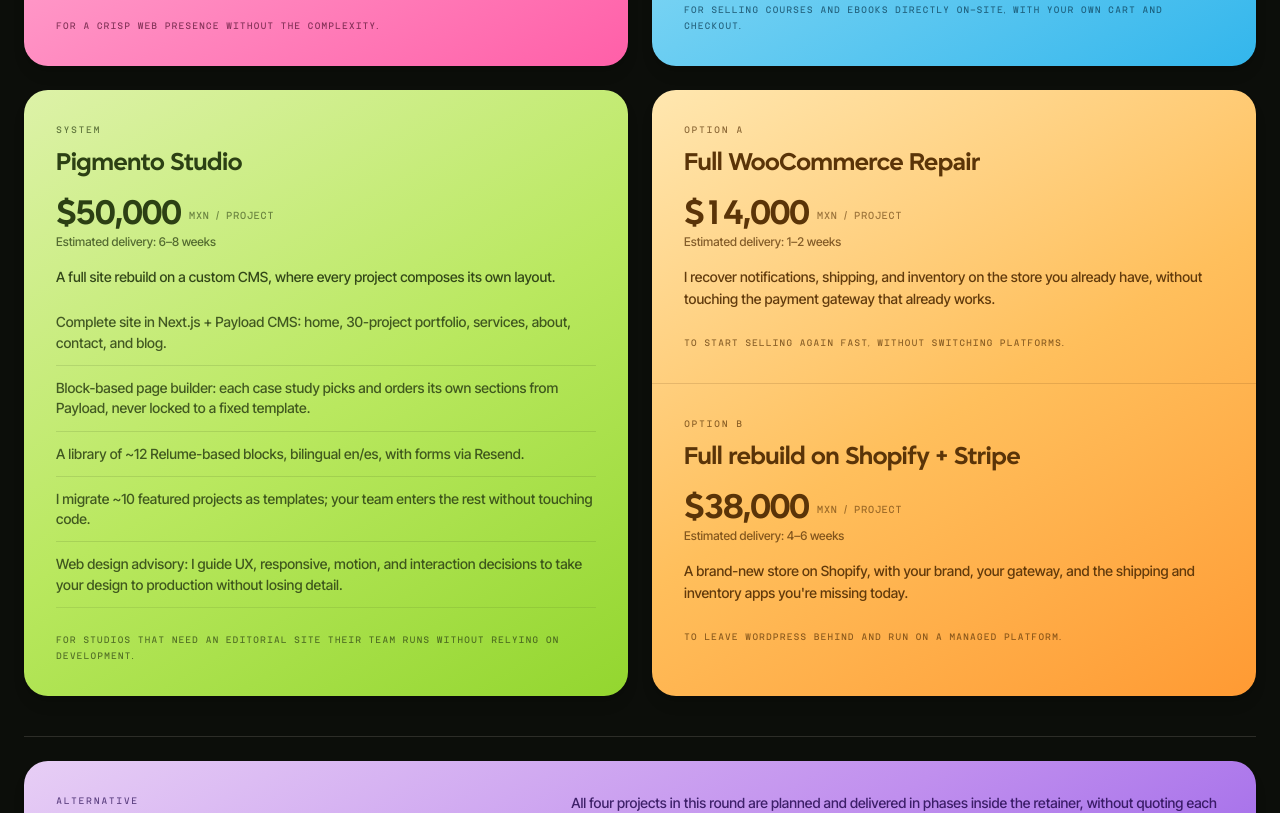
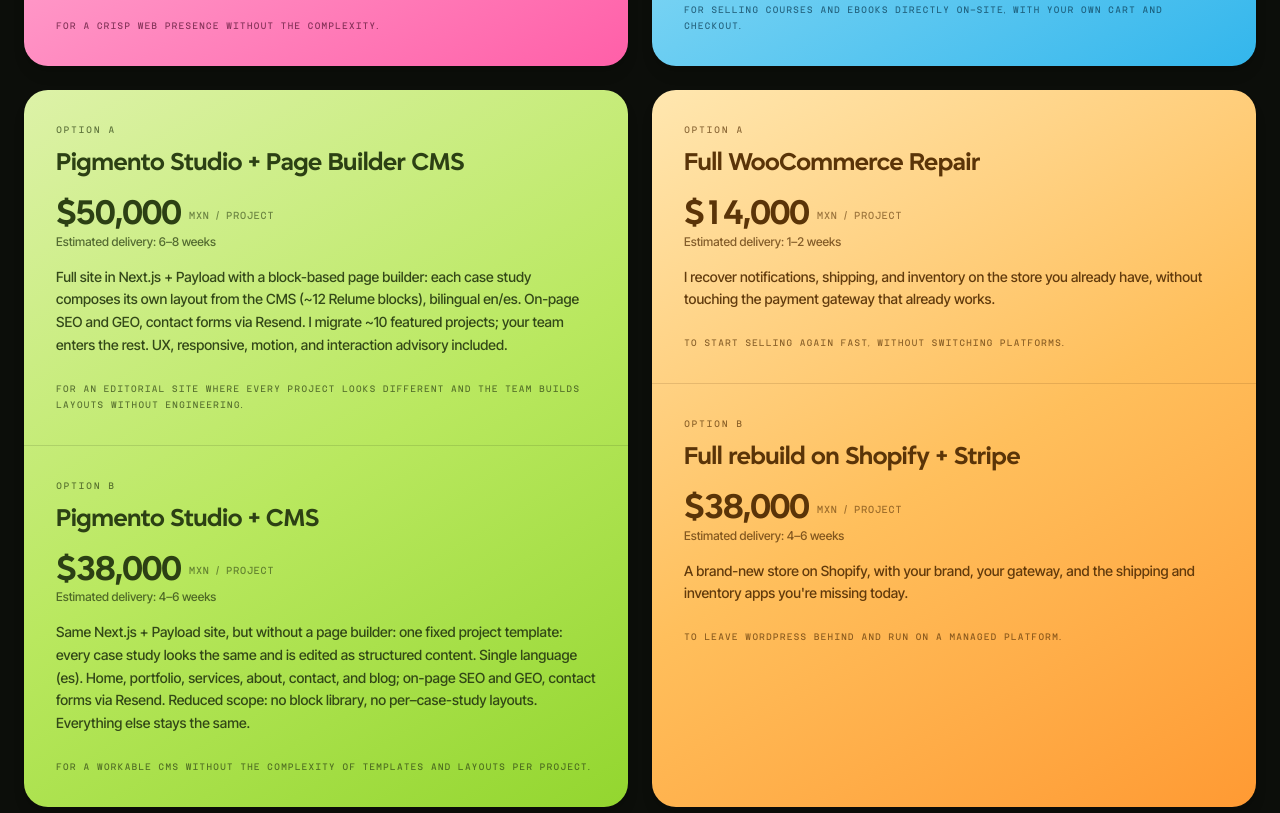
Before and after one commit to karenrebecag/Portfolio2026, a Next.js app in the folder apps/web/: page /en/proposals/ronda01-pigmento in a window 1280 px wide. Shown: the part 1860-2673 px from the top of the page. Built offline with nearby package versions, Linux system fonts and the light colour scheme.

Commit message:
feat(proposals): dual Pigmento CMS options with clear scope tiers
Split Pigmento Studio into Page Builder CMS vs fixed-template CMS so the
$50k vs $38k gap is justified by complexity, not an opaque single price.

```diff
--- a/apps/web/messages/en.json
+++ b/apps/web/messages/en.json
@@ -578,20 +578,22 @@
         "category": "Landing",
         "audience": "For a crisp web presence without the complexity.",
         "timeline": "Estimated delivery: 2–3 weeks"
+      }
+    ],
+    "pigmento_options": [
+      {
+        "label": "Option A",
+        "title": "Pigmento Studio + Page Builder CMS",
+        "tagline": "Full site in Next.js + Payload with a block-based page builder: each case study composes its own layout from the CMS (~12 Relume blocks), bilingual en/es. On-page SEO and GEO, contact forms via Resend. I migrate ~10 featured projects; your team enters the rest. UX, responsive, motion, and interaction advisory included.",
+        "audience": "For an editorial site where every project looks different and the team builds layouts without engineering.",
+        "timeline": "Estimated delivery: 6–8 weeks"
       },
       {
-        "title": "Pigmento Studio",
-        "tagline": "A full site rebuild on a custom CMS, where every project composes its own layout.",
-        "includes": [
-          "Complete site in Next.js + Payload CMS: home, 30-project portfolio, services, about, contact, and blog.",
-          "Block-based page builder: each case study picks and orders its own sections from Payload, never locked to a fixed template.",
-          "A library of ~12 Relume-based blocks, bilingual en/es, with forms via Resend.",
-          "I migrate ~10 featured projects as templates; your team enters the rest without touching code.",
-          "Web design advisory: I guide UX, responsive, motion, and interaction decisions to take your design to production without losing detail."
-        ],
-        "category": "System",
-        "audience": "For studios that need an editorial site their team runs without relying on development.",
-        "timeline": "Estimated delivery: 6–8 weeks"
+        "label": "Option B",
+        "title": "Pigmento Studio + CMS",
+        "tagline": "Same Next.js + Payload site, but without a page builder: one fixed project template: every case study looks the same and is edited as structured content. Single language (es). Home, portfolio, services, about, contact, and blog; on-page SEO and GEO, contact forms via Resend. Reduced scope: no block library, no per–case-study layouts. Everything else stays the same.",
+        "audience": "For a workable CMS without the complexity of templates and layouts per project.",
+        "timeline": "Estimated delivery: 4–6 weeks"
       }
     ],
     "pricing_price_unit": "MXN / project",
--- a/apps/web/messages/es.json
+++ b/apps/web/messages/es.json
@@ -578,20 +578,22 @@
         "category": "Landing",
         "audience": "Para una presencia web nítida y sin complejidad.",
         "timeline": "Entrega estimada: 2–3 semanas"
+      }
+    ],
+    "pigmento_options": [
+      {
+        "label": "Opción A",
+        "title": "Pigmento Studio + Page Builder CMS",
+        "tagline": "Sitio completo en Next.js + Payload con page builder por bloques: cada case study compone su propio layout desde el CMS (~12 bloques Relume), bilingüe es/en. SEO y GEO on-page, formularios de contacto vía Resend. Migro ~10 proyectos destacados; tu equipo captura el resto. Asesoría de UX, responsive, motion e interacción incluida.",
+        "audience": "Para un sitio editorial donde cada proyecto se ve distinto y el equipo arma layouts sin desarrollo.",
+        "timeline": "Entrega estimada: 6–8 semanas"
       },
       {
-        "title": "Pigmento Studio",
-        "tagline": "Reconstrucción integral del sitio sobre un CMS a medida, donde cada proyecto compone su propio layout.",
-        "includes": [
-          "Sitio completo en Next.js + Payload CMS: home, portafolio de 30, servicios, nosotros, contacto y blog.",
-          "Page builder por bloques: cada case study elige y ordena sus propias secciones desde Payload, sin quedar atado a un template fijo.",
-          "Biblioteca de ~12 bloques basados en Relume, bilingüe es/en, con formularios vía Resend.",
-          "Migro ~10 proyectos destacados como plantilla; tu equipo captura el resto sin tocar código.",
-          "Asesoría de diseño web: te acompaño en decisiones de UX, responsive, motion e interacción para llevar tu diseño a producción sin perder detalle."
-        ],
-        "category": "Sistema",
-        "audience": "Para estudios que necesitan un sitio editorial que su equipo maneja sin depender de desarrollo.",
-        "timeline": "Entrega estimada: 6–8 semanas"
+        "label": "Opción B",
+        "title": "Pigmento Studio + CMS",
+        "tagline": "Mismo sitio en Next.js + Payload, pero sin page builder: un solo template de proyecto: todos se ven igual y se editan como contenido estructurado. Un solo idioma (es). Home, portafolio, servicios, nosotros, contacto y blog; SEO y GEO on-page, formularios de contacto vía Resend. Alcance recortado donde no se construye la biblioteca de bloques ni layouts por case study. El resto, queda igual.",
+        "audience": "Para un CMS operable sin la complejidad de plantillas y layouts por proyecto.",
+        "timeline": "Entrega estimada: 4–6 semanas"
       }
     ],
     "pricing_price_unit": "MXN / proyecto",
--- a/apps/web/src/app/[locale]/(main)/proposals/ronda01-pigmento/page.tsx
+++ b/apps/web/src/app/[locale]/(main)/proposals/ronda01-pigmento/page.tsx
@@ -9,6 +9,8 @@
   MAORI_CARD_GRADIENT,
   MAORI_PRICING_PRESENTATION,
   PACKAGE_PRESENTATION,
+  PIGMENTO_CARD_GRADIENT,
+  PIGMENTO_PRICING_PRESENTATION,
   PROJECT_PRICING_PRESENTATION,
   RETAINER_CARD_GRADIENT,
   type ProposalDualOptionPresentation,
@@ -83,7 +85,7 @@
   gradient: { bg: string; text: string }
 }
 
-/** Card de precio único (1er y 3er slot: tintas.zip, Pigmento Studio). */
+/** Card de precio único (1er slot: tintas.zip). */
 function PriceCard({ item }: { item: PriceCardItem }) {
   return (
     <div className="flex">
@@ -126,8 +128,7 @@
 
 /**
  * Card compartida con 2 opciones apiladas (divisor horizontal), en vez de una
- * card por opción. Usada por el 2do slot (e-commerce: Jamstack vs. Shopify +
- * Stripe) y el 4to slot (maori: reparación vs. recreación) del grid.
+ * card por opción. Usada por e-commerce, Pigmento Studio y maori del grid.
  */
 function DualOptionCard({ gradient, options }: { gradient: { bg: string; text: string }; options: DualOption[] }) {
   return (
@@ -217,10 +218,14 @@
     }
   })
 
-  // 2do slot — e-commerce: Jamstack vs. Shopify + Stripe son dos caminos con
-  // precio propio, no un rango genérico; misma card compartida que maori.
-  const ecommerceOptions = (t.raw('ecommerce_options') as ProposalDualOptionText[]).map((opt, i) => {
-    const pres = ECOMMERCE_PRICING_PRESENTATION[i]
+  // E-commerce, Pigmento y maori: dos caminos con precio propio cada uno
+  // (misma card DualOptionCard, no un rango genérico).
+  const mapDualOptions = (
+    items: ProposalDualOptionText[],
+    presentation: { price: number; priceMax?: number }[],
+  ): DualOption[] =>
+    items.map((opt, i) => {
+      const pres = presentation[i]
       const isRange = pres.priceMax != null
       return {
         ...opt,
@@ -231,26 +236,26 @@
       }
     })
 
+  const ecommerceOptions = mapDualOptions(
+    t.raw('ecommerce_options') as ProposalDualOptionText[],
+    ECOMMERCE_PRICING_PRESENTATION,
+  )
+  const pigmentoOptions = mapDualOptions(
+    t.raw('pigmento_options') as ProposalDualOptionText[],
+    PIGMENTO_PRICING_PRESENTATION,
+  )
+
   // Card full-width del retainer — alternativa a cotizar por proyecto. Por la
   // complejidad de estos cuatro proyectos solo es viable el tier más alto de
   // la primera propuesta (Visionary), así que el precio es el techo, no el piso.
   const retainer = t.raw('retainer') as ProposalRetainerText
   const retainerPrice = fmtMxn(Math.max(...PACKAGE_PRESENTATION.map((p) => p.priceMonthly)))
 
-  // 4to slot — card compartida de maori.com.mx, ver 2 opciones (reparación
-  // WooCommerce vs. recreación Shopify) apiladas en una sola card.
   const tMaori = await getTranslations('proposalsMaori')
-  const maoriOptions = (tMaori.raw('options') as ProposalDualOptionText[]).map((opt, i) => {
-    const pres = MAORI_PRICING_PRESENTATION[i]
-    const isRange = pres.priceMax != null
-    return {
-      ...opt,
-      ...pres,
-      isRange,
-      priceValue: isRange ? `${fmtMxn(pres.price)} – ${fmtMxn(pres.priceMax!)}` : fmtMxn(pres.price),
-      priceUnit,
-    }
-  })
+  const maoriOptions = mapDualOptions(
+    tMaori.raw('options') as ProposalDualOptionText[],
+    MAORI_PRICING_PRESENTATION,
+  )
 
   return (
     <div id="proposals-project-page" data-semantic-role="services" data-llm-context="professional-services-offering">
@@ -310,14 +315,12 @@
           </div>
 
           {/* Precio por proyecto */}
-          {/* Grid 2x2: 2 columnas desde sm, 1 columna en mobile. 4 slots
-              explícitos porque ya no son homogéneos: 1 y 3 son cards de precio
-              único (tintas.zip, Pigmento Studio); 2 y 4 son la card
-              compartida de 2 opciones (e-commerce, maori). */}
+          {/* Grid 2x2: tintas (precio único) + 3 cards duales (e-commerce,
+              Pigmento Studio, maori). */}
           <div data-reveal-group data-stagger="80" data-distance="1.5em" className="mt-16 grid grid-cols-1 lg:grid-cols-2 gap-6 items-stretch">
             <PriceCard item={pricing[0]} />
             <DualOptionCard gradient={ECOMMERCE_CARD_GRADIENT} options={ecommerceOptions} />
-            <PriceCard item={pricing[1]} />
+            <DualOptionCard gradient={PIGMENTO_CARD_GRADIENT} options={pigmentoOptions} />
             <DualOptionCard gradient={MAORI_CARD_GRADIENT} options={maoriOptions} />
 
             {/* Separator — corta el grid por proyecto antes de la alternativa retainer. */}
--- a/apps/web/src/content/proposals.ts
+++ b/apps/web/src/content/proposals.ts
@@ -120,7 +120,7 @@
   priceUnit: string
 }
 
-/** Presentación de precios fijos, en el mismo orden que `proposalsProject.pricing` en los mensajes: Landing, Agencia + CMS. El e-commerce (antes en medio) ahora es card de 2 opciones — ver `ECOMMERCE_PRICING_PRESENTATION`. */
+/** Presentación de precios fijos, en el mismo orden que `proposalsProject.pricing` en los mensajes: solo tintas.zip. Pigmento Studio es card de 2 opciones — ver `PIGMENTO_PRICING_PRESENTATION`. */
 export const PROJECT_PRICING_PRESENTATION: ProposalProjectPricingPresentation[] = [
   {
     price: 10000,
@@ -129,13 +129,18 @@
       text: '#52102f',
     },
   },
-  {
-    price: 50000,
-    gradient: {
-      bg: 'linear-gradient(150deg, #ddf2a8 0%, #b9e85f 52%, #93d62f 100%)',
-      text: '#2c4014',
-    },
-  },
+]
+
+/** Gradiente de la card compartida de Pigmento Studio (mismo verde que tenía cuando era una sola card). */
+export const PIGMENTO_CARD_GRADIENT = {
+  bg: 'linear-gradient(150deg, #ddf2a8 0%, #b9e85f 52%, #93d62f 100%)',
+  text: '#2c4014',
+}
+
+/** Presentación de las dos opciones, en el mismo orden que `proposalsProject.pigmento_options`: + Page Builder CMS, + CMS (sin page builder). */
+export const PIGMENTO_PRICING_PRESENTATION: ProposalDualOptionPresentation[] = [
+  { price: 50000 },
+  { price: 38000 },
 ]
 
 /**
```
Lines whose indentation alone changed are shown as unchanged.
